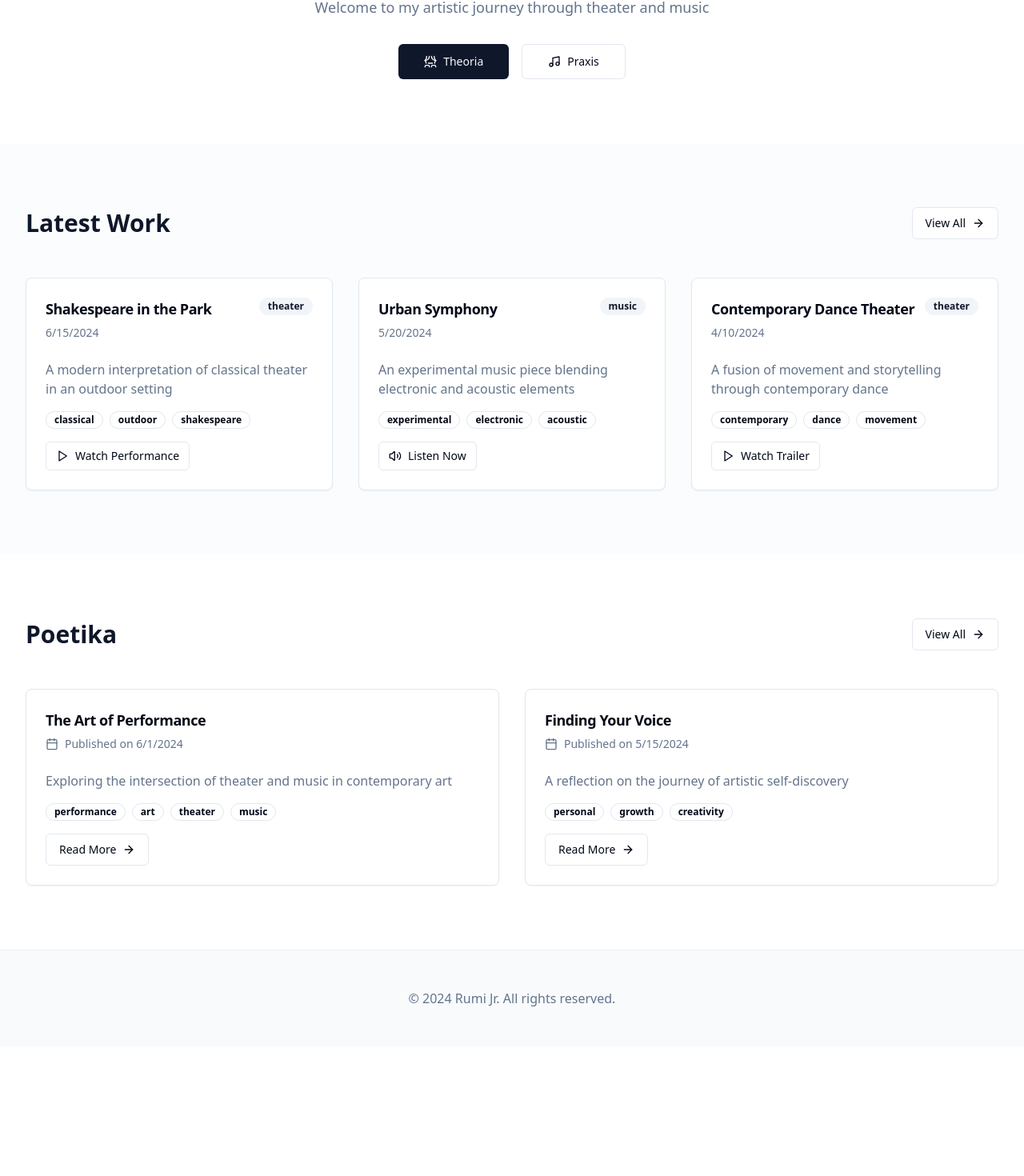
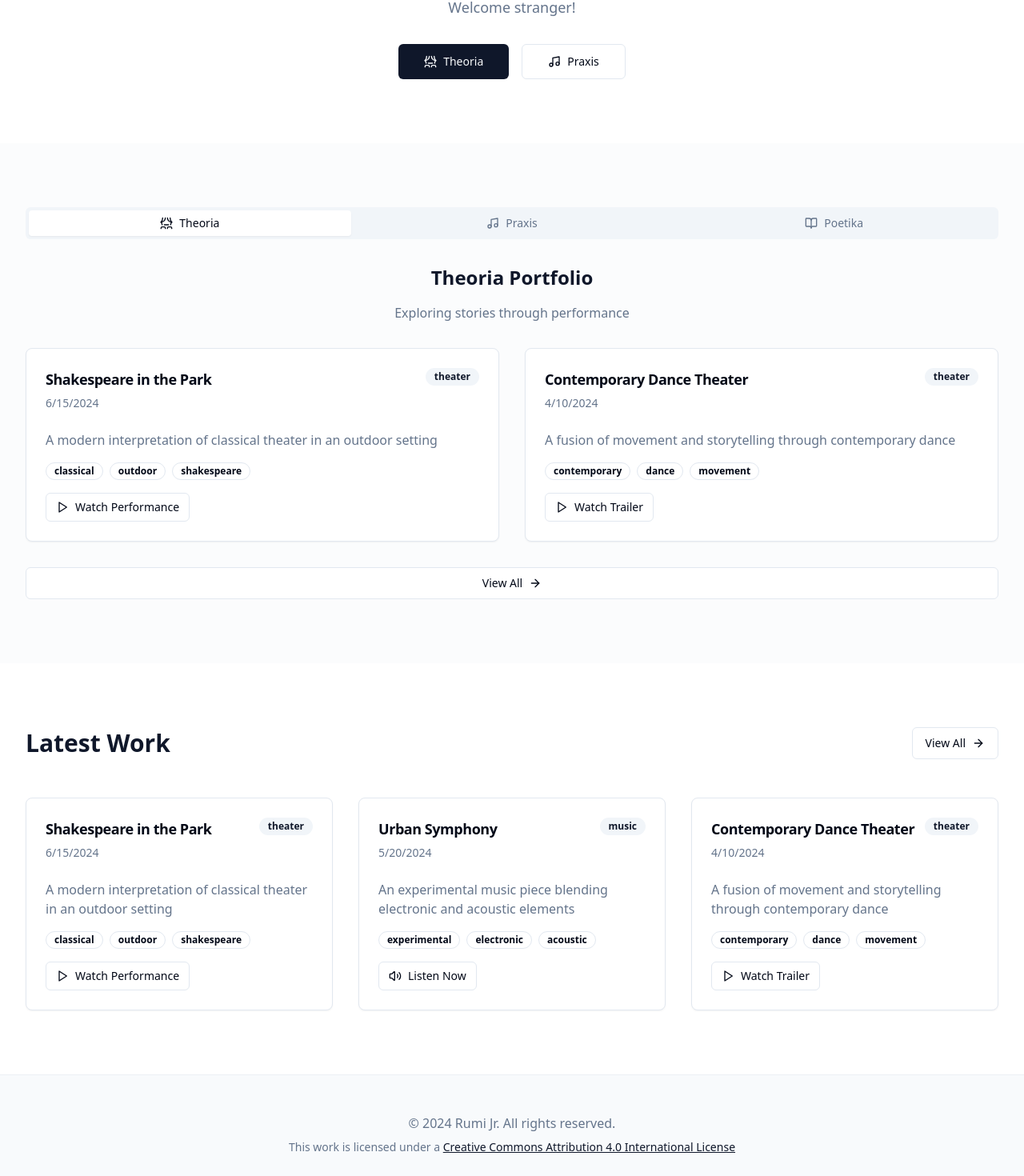
Before and after one commit to bkavlak/rumi-verse-builder, a React (Vite) app: page / in a window 1280 px wide. Shown: the part 265-1735 px from the top of the page at 80% size. Before the commit the page ends 1573 px from the top, so only its background shows below. Built offline with nearby package versions, Linux system fonts and the light colour scheme.

Commit message:
Add German language, homepage tabs, and license
- Added German language support.
- Added Theoria, Praxis, and Poetika tabs to the homepage.
- Set the license to CC BY 4.0.
- Updated the main title and description translations.

```diff
--- a/src/components/LanguageToggle.tsx
+++ b/src/components/LanguageToggle.tsx
@@ -1,17 +1,33 @@
 
 import { Button } from '@/components/ui/button';
 import { useLanguage } from '@/hooks/useLanguage';
-import { languages } from '@/lib/i18n';
+import { languages, Language } from '@/lib/i18n';
 import { Globe } from 'lucide-react';
+import { useState } from 'react';
 
 export const LanguageToggle = () => {
   const { language, setLanguage } = useLanguage();
+  const [isOpen, setIsOpen] = useState(false);
+
+  const languageKeys = Object.keys(languages) as Language[];
 
   const toggleLanguage = () => {
+    if (languageKeys.length === 2) {
+      // If only 2 languages, toggle between them
       setLanguage(language === 'en' ? 'tr' : 'en');
+    } else {
+      // If more than 2 languages, show dropdown
+      setIsOpen(!isOpen);
+    }
+  };
+
+  const selectLanguage = (lang: Language) => {
+    setLanguage(lang);
+    setIsOpen(false);
   };
 
   return (
+    <div className="relative">
       <Button
         variant="ghost"
         size="sm"
@@ -21,5 +37,22 @@ export const LanguageToggle = () => {
         <Globe className="h-4 w-4" />
         {languages[language]}
       </Button>
+
+      {isOpen && languageKeys.length > 2 && (
+        <div className="absolute top-full mt-1 right-0 bg-background border border-border rounded-md shadow-lg py-1 z-50">
+          {languageKeys.map((lang) => (
+            <button
+              key={lang}
+              onClick={() => selectLanguage(lang)}
+              className={`block w-full text-left px-3 py-2 text-sm hover:bg-accent transition-colors ${
+                language === lang ? 'bg-accent text-accent-foreground' : 'text-foreground'
+              }`}
+            >
+              {languages[lang]}
+            </button>
+          ))}
+        </div>
+      )}
+    </div>
   );
 };
--- a/src/lib/i18n.ts
+++ b/src/lib/i18n.ts
@@ -1,7 +1,8 @@
 
 export const languages = {
   en: 'English',
-  tr: 'Türkçe'
+  tr: 'Türkçe',
+  de: 'Deutsch'
 } as const;
 
 export type Language = keyof typeof languages;
@@ -16,11 +17,14 @@ export const translations = {
       about: 'About'
     },
     home: {
-      title: 'Rumi Jr.',
+      title: 'A stranger',
       subtitle: 'Artist, Performer, Creator',
-      description: 'Welcome to my artistic journey through theater and music',
+      description: 'Welcome stranger!',
       latestWork: 'Latest Work',
-      viewAll: 'View All'
+      viewAll: 'View All',
+      theoria: 'Theoria',
+      praxis: 'Praxis',
+      poetika: 'Poetika'
     },
     theater: {
       title: 'Theoria Portfolio',
@@ -50,11 +54,14 @@ export const translations = {
       about: 'Hakkında'
     },
     home: {
-      title: 'Rumi Jr.',
+      title: 'Bir yabancı',
       subtitle: 'Sanatçı, Performansçı, Yaratıcı',
-      description: 'Tiyatro ve müzik aracılığıyla sanatsal yolculuğuma hoş geldiniz',
+      description: 'Hoş geldin yabancı!',
       latestWork: 'Son Çalışmalar',
-      viewAll: 'Tümünü Gör'
+      viewAll: 'Tümünü Gör',
+      theoria: 'Theoria',
+      praxis: 'Praxis',
+      poetika: 'Poetika'
     },
     theater: {
       title: 'Theoria Portföyü',
@@ -74,5 +81,42 @@ export const translations = {
       title: 'Hakkımda',
       description: 'Sanatsal yolculuğum hakkında daha fazla bilgi'
     }
+  },
+  de: {
+    nav: {
+      home: 'Startseite',
+      theater: 'Theoria',
+      music: 'Praxis',
+      blog: 'Poetika',
+      about: 'Über mich'
+    },
+    home: {
+      title: 'Ein Fremder',
+      subtitle: 'Künstler, Performer, Schöpfer',
+      description: 'Willkommen Fremder!',
+      latestWork: 'Neueste Arbeiten',
+      viewAll: 'Alle anzeigen',
+      theoria: 'Theoria',
+      praxis: 'Praxis',
+      poetika: 'Poetika'
+    },
+    theater: {
+      title: 'Theoria Portfolio',
+      description: 'Geschichten durch Performance erkunden'
+    },
+    music: {
+      title: 'Praxis Portfolio',
+      description: 'Melodien und Rhythmen erschaffen'
+    },
+    blog: {
+      title: 'Poetika',
+      description: 'Gedanken und Reflexionen über Kunst und Leben',
+      readMore: 'Mehr lesen',
+      publishedOn: 'Veröffentlicht am'
+    },
+    about: {
+      title: 'Über mich',
+      description: 'Erfahre mehr über meine künstlerische Reise'
+    }
   }
 };
--- a/src/pages/Home.tsx
+++ b/src/pages/Home.tsx
@@ -3,16 +3,19 @@ import { Navigation } from '@/components/Navigation';
 import { PortfolioCard } from '@/components/PortfolioCard';
 import { BlogCard } from '@/components/BlogCard';
 import { Button } from '@/components/ui/button';
+import { Tabs, TabsContent, TabsList, TabsTrigger } from '@/components/ui/tabs';
 import { useLanguage } from '@/hooks/useLanguage';
 import { portfolioItems, blogPosts } from '@/data/portfolio';
 import { Link } from 'react-router-dom';
-import { ArrowRight, Music, Theater } from 'lucide-react';
+import { ArrowRight, Music, Theater, BookOpen } from 'lucide-react';
 
 const Home = () => {
   const { t } = useLanguage();
 
   const latestPortfolio = portfolioItems.slice(0, 3);
   const latestBlog = blogPosts.slice(0, 2);
+  const theaterItems = portfolioItems.filter(item => item.category === 'theater').slice(0, 2);
+  const musicItems = portfolioItems.filter(item => item.category === 'music').slice(0, 2);
 
   return (
     <div className="min-h-screen bg-background">
@@ -48,8 +51,90 @@ const Home = () => {
         </div>
       </section>
 
+      {/* Three Tabs Section */}
+      <section className="py-20 px-4 sm:px-6 lg:px-8 bg-muted/30">
+        <div className="max-w-7xl mx-auto">
+          <Tabs defaultValue="theoria" className="w-full">
+            <TabsList className="grid w-full grid-cols-3 mb-8">
+              <TabsTrigger value="theoria" className="flex items-center gap-2">
+                <Theater className="h-4 w-4" />
+                {t('home.theoria')}
+              </TabsTrigger>
+              <TabsTrigger value="praxis" className="flex items-center gap-2">
+                <Music className="h-4 w-4" />
+                {t('home.praxis')}
+              </TabsTrigger>
+              <TabsTrigger value="poetika" className="flex items-center gap-2">
+                <BookOpen className="h-4 w-4" />
+                {t('home.poetika')}
+              </TabsTrigger>
+            </TabsList>
+
+            <TabsContent value="theoria">
+              <div className="text-center mb-8">
+                <h3 className="text-2xl font-bold text-primary mb-4">{t('theater.title')}</h3>
+                <p className="text-muted-foreground mb-6">{t('theater.description')}</p>
+              </div>
+              <div className="grid grid-cols-1 md:grid-cols-2 gap-8">
+                {theaterItems.map((item) => (
+                  <PortfolioCard key={item.id} item={item} />
+                ))}
+              </div>
+              <div className="text-center mt-8">
+                <Button asChild variant="outline" className="flex items-center gap-2 mx-auto">
+                  <Link to="/theater">
+                    {t('home.viewAll')}
+                    <ArrowRight className="h-4 w-4" />
+                  </Link>
+                </Button>
+              </div>
+            </TabsContent>
+
+            <TabsContent value="praxis">
+              <div className="text-center mb-8">
+                <h3 className="text-2xl font-bold text-primary mb-4">{t('music.title')}</h3>
+                <p className="text-muted-foreground mb-6">{t('music.description')}</p>
+              </div>
+              <div className="grid grid-cols-1 md:grid-cols-2 gap-8">
+                {musicItems.map((item) => (
+                  <PortfolioCard key={item.id} item={item} />
+                ))}
+              </div>
+              <div className="text-center mt-8">
+                <Button asChild variant="outline" className="flex items-center gap-2 mx-auto">
+                  <Link to="/music">
+                    {t('home.viewAll')}
+                    <ArrowRight className="h-4 w-4" />
+                  </Link>
+                </Button>
+              </div>
+            </TabsContent>
+
+            <TabsContent value="poetika">
+              <div className="text-center mb-8">
+                <h3 className="text-2xl font-bold text-primary mb-4">{t('blog.title')}</h3>
+                <p className="text-muted-foreground mb-6">{t('blog.description')}</p>
+              </div>
+              <div className="grid grid-cols-1 md:grid-cols-2 gap-8">
+                {latestBlog.map((post) => (
+                  <BlogCard key={post.id} post={post} />
+                ))}
+              </div>
+              <div className="text-center mt-8">
+                <Button asChild variant="outline" className="flex items-center gap-2 mx-auto">
+                  <Link to="/blog">
+                    {t('home.viewAll')}
+                    <ArrowRight className="h-4 w-4" />
+                  </Link>
+                </Button>
+              </div>
+            </TabsContent>
+          </Tabs>
+        </div>
+      </section>
+
       {/* Latest Work Section */}
-      <section className="py-20 px-4 sm:px-6 lg:px-8 bg-muted/30">
+      <section className="py-20 px-4 sm:px-6 lg:px-8">
         <div className="max-w-7xl mx-auto">
           <div className="flex items-center justify-between mb-12">
             <h2 className="text-3xl font-bold text-primary">
@@ -71,34 +156,22 @@ const Home = () => {
         </div>
       </section>
 
-      {/* Latest Blog Posts */}
-      <section className="py-20 px-4 sm:px-6 lg:px-8">
-        <div className="max-w-7xl mx-auto">
-          <div className="flex items-center justify-between mb-12">
-            <h2 className="text-3xl font-bold text-primary">
-              {t('blog.title')}
-            </h2>
-            <Button asChild variant="outline" className="flex items-center gap-2">
-              <Link to="/blog">
-                {t('home.viewAll')}
-                <ArrowRight className="h-4 w-4" />
-              </Link>
-            </Button>
-          </div>
-
-          <div className="grid grid-cols-1 md:grid-cols-2 gap-8">
-            {latestBlog.map((post) => (
-              <BlogCard key={post.id} post={post} />
-            ))}
-          </div>
-        </div>
-      </section>
-
-      {/* Footer */}
+      {/* Footer with CC BY 4.0 License */}
       <footer className="py-12 px-4 sm:px-6 lg:px-8 bg-muted/50 border-t border-border/50">
         <div className="max-w-7xl mx-auto text-center">
-          <p className="text-muted-foreground">
+          <p className="text-muted-foreground mb-2">
             © 2024 Rumi Jr. All rights reserved.
+          </p>
+          <p className="text-sm text-muted-foreground">
+            This work is licensed under a{' '}
+            <a
+              href="https://creativecommons.org/licenses/by/4.0/"
+              target="_blank"
+              rel="noopener noreferrer"
+              className="text-primary hover:text-primary/80 underline"
+            >
+              Creative Commons Attribution 4.0 International License
+            </a>
           </p>
         </div>
       </footer>
```
Lines whose indentation alone changed are shown as unchanged.
